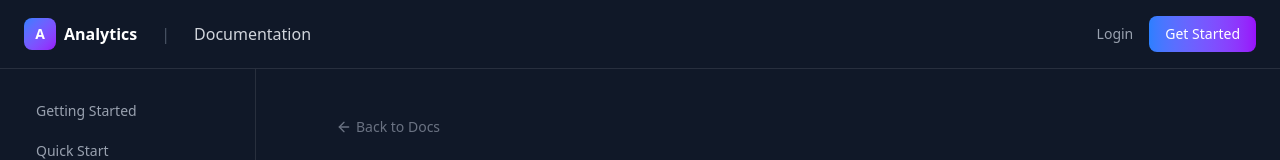
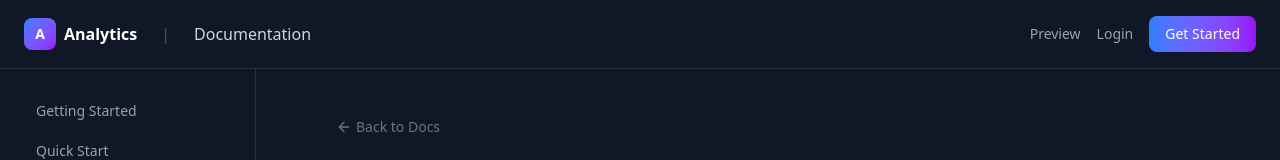
Before and after one commit to chatnationwork/analytics, a Next.js app in the folder packages/dashboard-ui/: page /docs/whatsapp in a window 1280 px wide. Shown: the top 160 px of the page. Built offline with nearby package versions, Linux system fonts and the light colour scheme.

Commit message:
link to preview page

```diff
--- a/packages/dashboard-ui/app/docs/layout.tsx
+++ b/packages/dashboard-ui/app/docs/layout.tsx
@@ -29,6 +29,9 @@ export default function DocsLayout({
             </Link>
           </div>
           <div className="flex items-center gap-4">
+            <Link href="/showcase" className="text-gray-400 hover:text-white text-sm transition-colors">
+              Preview
+            </Link>
             <Link href="/login" className="text-gray-400 hover:text-white text-sm transition-colors">
               Login
             </Link>
```
